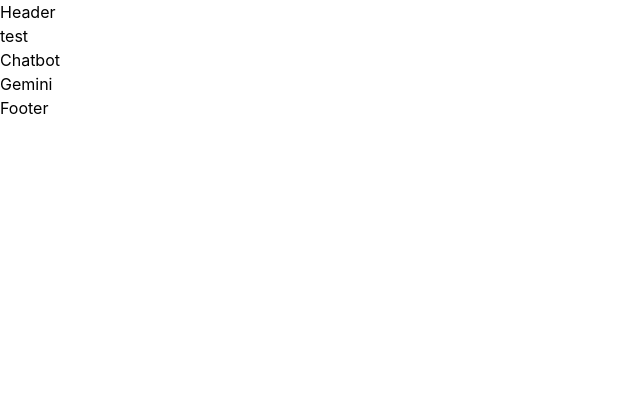
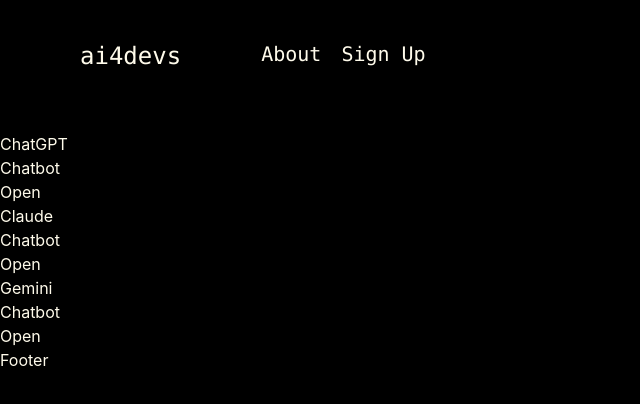
Before and after one commit to MohamedWazeemJassir/ai4devs, a React (Vite) app: page / in a window 1280 px wide. Shown: the top 404 px of the page, without its empty margins (0-640 px from the left). Built offline with nearby package versions, Linux system fonts and the light colour scheme.

Commit message:
basic styling, improve card and header

```diff
--- a/index.html
+++ b/index.html
@@ -6,7 +6,7 @@
     <meta name="viewport" content="width=device-width, initial-scale=1.0" />
     <title>ai4devs</title>
   </head>
-  <body>
+  <body class="text-amber-50 bg-black">
     <div id="root"></div>
     <script type="module" src="/src/main.jsx"></script>
   </body>
--- a/src/App.jsx
+++ b/src/App.jsx
@@ -1,12 +1,19 @@
 import Header from "./components/Header";
 import Card from "./components/Card";
 import Footer from "./components/Footer";
+import { cardData } from "./data/data";
 
 function App() {
   return (
     <>
       <Header />
-      <Card name="test" category="Chatbot" url="https://gemini.google.com" label="Gemini" />
+      {cardData.map((cardItem) => (
+        <Card
+          name={cardItem.name}
+          category={cardItem.category}
+          url={cardItem.url}
+        />
+      ))}
       <Footer />
     </>
   );
--- a/src/components/Card.jsx
+++ b/src/components/Card.jsx
@@ -1,10 +1,8 @@
-import React from "react";
-
 function Card(prop) {
   return <div>
     <h1>{prop.name}</h1>
     <p>{prop.category}</p>
-    <a href={prop.url} target="_blank">{prop.label}</a>
+    <a href={prop.url} target="_blank">Open</a>
   </div>;
 }
 
--- a/src/components/Header.jsx
+++ b/src/components/Header.jsx
@@ -1,9 +1,17 @@
-import React from "react";
-
 function Header() {
-  return <div>
-    <h1>Header</h1>
-  </div>;
+  return (
+    <header className="flex h-15 mb-18 pt-5 font-mono ">
+      <h1 className="pl-20 pt-5 pb-3 text-2xl">ai4devs</h1>
+      <nav className="float-end whitespace-pre-wrap pl-20 pt-5 pb-3 text-xl">
+        <a className="pr-5" href="">
+          About
+        </a>
+        <a className="pr-5" href="">
+          Sign Up
+        </a>
+      </nav>
+    </header>
+  );
 }
 
 export default Header;
--- a/src/data/data.js
+++ b/src/data/data.js
@@ -0,0 +1,20 @@
+export const cardData = [
+    {
+        id: 1,
+        name: "ChatGPT",
+        category: "Chatbot",
+        url: "https://chatgpt.com",
+    },
+    {
+        id: 2,
+        name: "Claude",
+        category: "Chatbot",
+        url: "https://",
+    },
+    {
+        id: 3,
+        name: "Gemini",
+        category: "Chatbot",
+        url: "https://gemini.google.com",
+    }
+]
```
